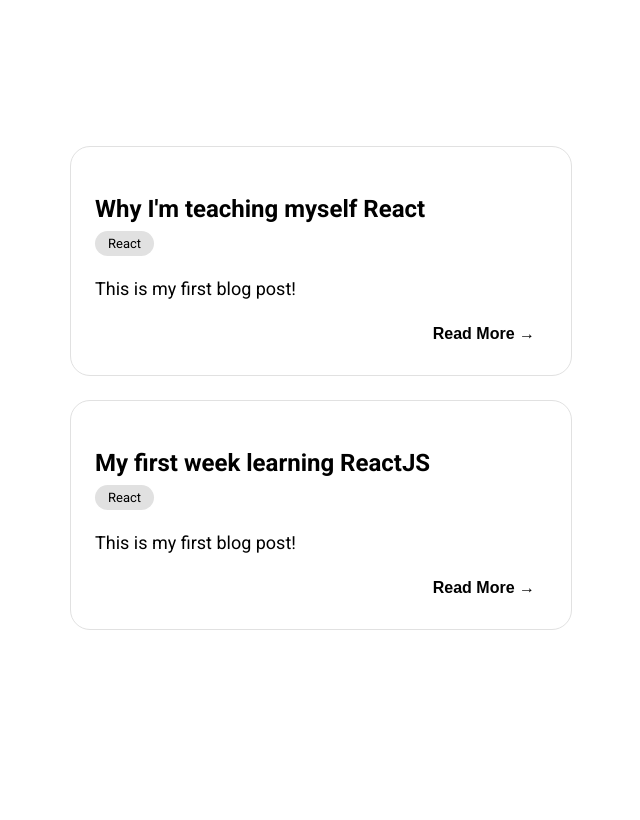
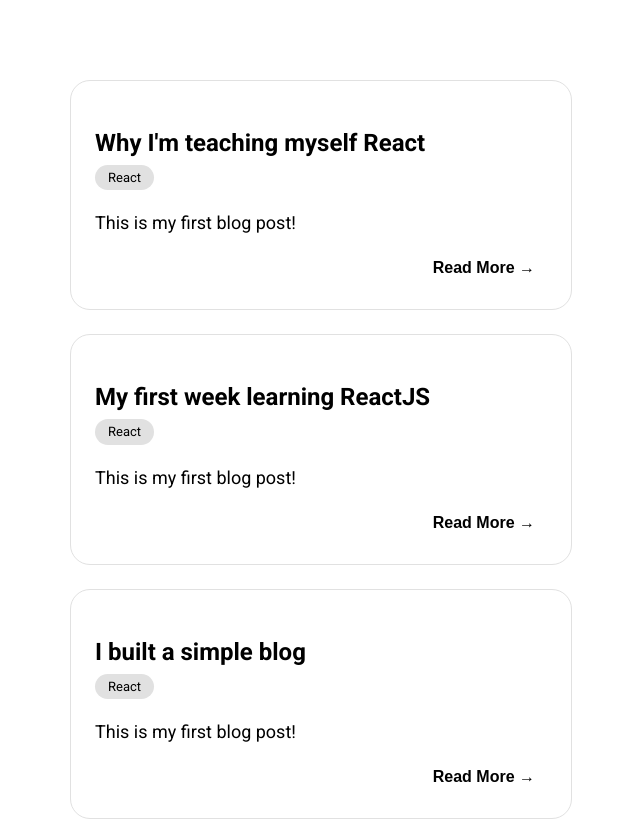
Before and after one commit to jacobolenick/Team-blog, a React (Create React App) app in the folder teamblog/: page / in a window 1280 px wide. Shown: the top 820 px of the page, without its empty margins (319-959 px from the left). Built offline with nearby package versions, Linux system fonts and the light colour scheme.

Commit message:
added a few more empty blog posts to the main page. Added some styling to the main.

```diff
--- a/teamblog/src/App.js
+++ b/teamblog/src/App.js
@@ -3,7 +3,9 @@ import Blogcard from './Components/Blogcard';
 
 const blogs = [
   {title: "Why I'm teaching myself React", body: "This is my first blog post!"},
-  {title: "My first week learning ReactJS", body: "This is my first blog post!"}
+  {title: "My first week learning ReactJS", body: "This is my first blog post!"},
+  {title: "I built a simple blog", body: "This is my first blog post!"},
+  {title: "I enjoy coding as a way to feel calm", body: "This is my first blog post!"}
 ];
 
 function App() {
--- a/teamblog/src/index.css
+++ b/teamblog/src/index.css
@@ -57,6 +57,7 @@ p {
 }
 
 main {
+  padding-top: 80px;
   display: flex;
   flex-direction: column;
   align-items: center;
```
